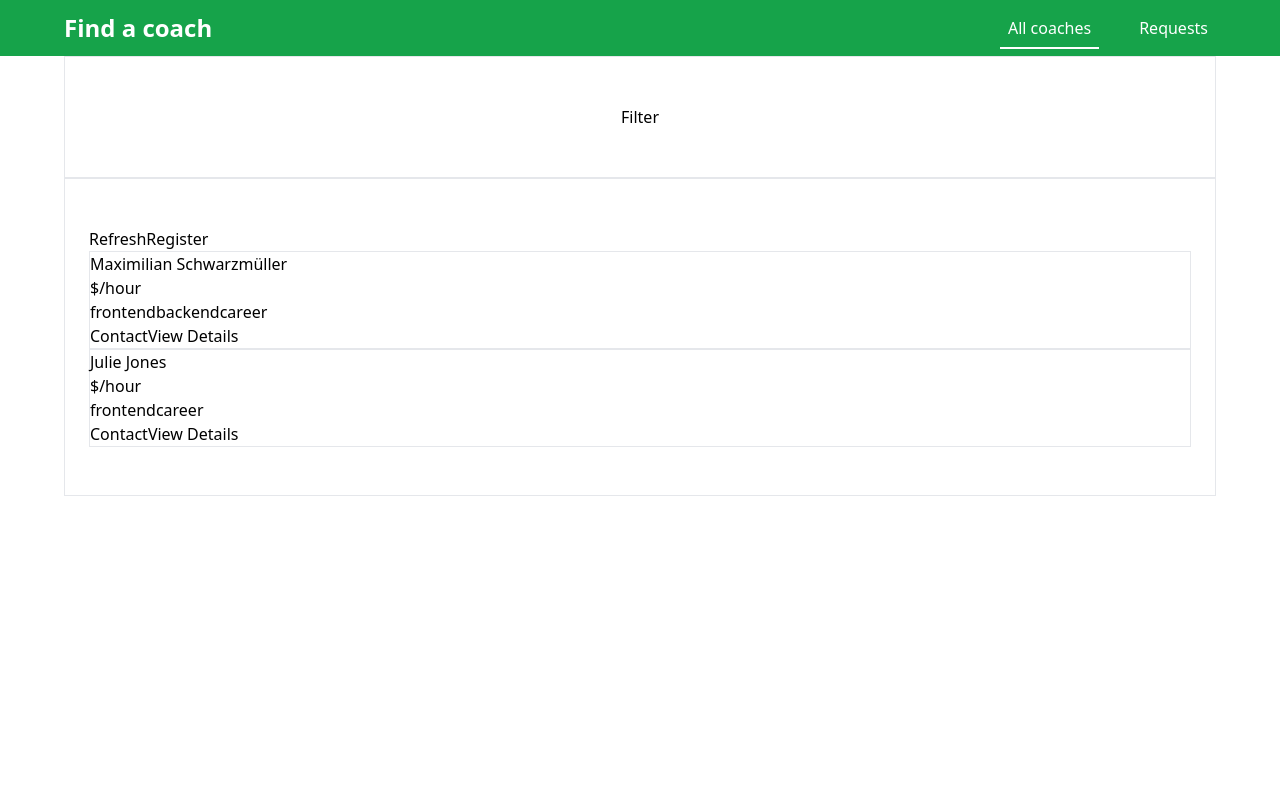
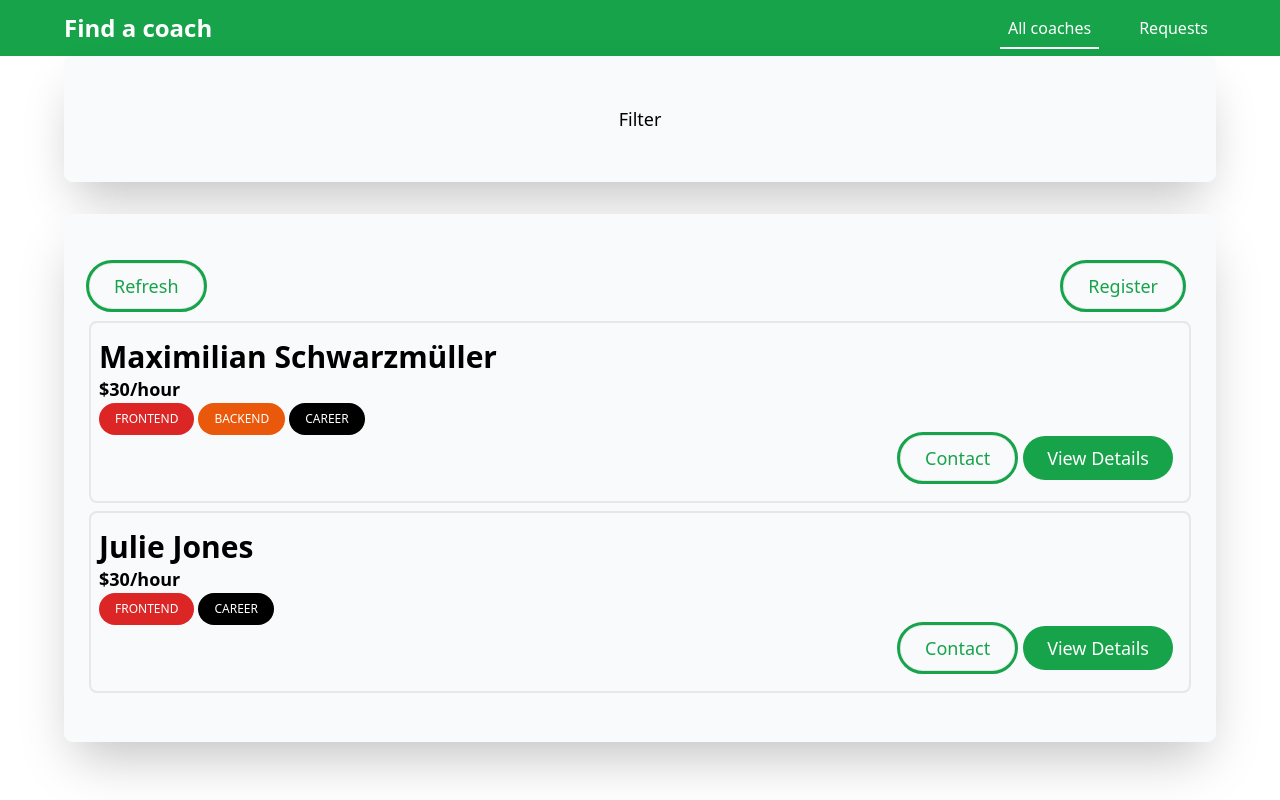
Before and after one commit to FedorivRostik/Vue_coach, a Vue app: page /coaches in a window 1280 px wide. Built offline with nearby package versions, Linux system fonts and the light colour scheme.

Commit message:
added Base badge/button/card

```diff
--- a/public/output.css
+++ b/public/output.css
@@ -522,34 +522,6 @@ video {
   --tw-backdrop-sepia:  ;
 }
 
-.container {
-  width: 100%;
-}
-
-@media (min-width: 480px) {
-  .container {
-    max-width: 480px;
-  }
-}
-
-@media (min-width: 768px) {
-  .container {
-    max-width: 768px;
-  }
-}
-
-@media (min-width: 976px) {
-  .container {
-    max-width: 976px;
-  }
-}
-
-@media (min-width: 1440px) {
-  .container {
-    max-width: 1440px;
-  }
-}
-
 /*?TheHeader*/
 
 li.header-link a {
@@ -580,9 +552,122 @@ li.header-link a.active {
 
 /*!end*/
 
+/*?BaseButton*/
+
+button.flat,
+  a.flat {
+  margin-right: 0.5rem;
+  margin-bottom: 0.25rem;
+  display: inline-block;
+  transform: translate(var(--tw-translate-x), var(--tw-translate-y)) rotate(var(--tw-rotate)) skewX(var(--tw-skew-x)) skewY(var(--tw-skew-y)) scaleX(var(--tw-scale-x)) scaleY(var(--tw-scale-y));
+  border-radius: 9999px;
+  border-style: none;
+  --tw-bg-opacity: 1;
+  background-color: rgb(22 163 74 / var(--tw-bg-opacity));
+  padding-top: 0.5rem;
+  padding-bottom: 0.5rem;
+  padding-left: 1.5rem;
+  padding-right: 1.5rem;
+  text-align: center;
+  --tw-text-opacity: 1;
+  color: rgb(255 255 255 / var(--tw-text-opacity));
+  transition-duration: 200ms;
+}
+
+button.flat:hover,
+  a.flat:hover {
+  border-width: 1px;
+  --tw-bg-opacity: 1;
+  background-color: rgb(255 255 255 / var(--tw-bg-opacity));
+  --tw-text-opacity: 1;
+  color: rgb(22 163 74 / var(--tw-text-opacity));
+}
+
+button.flat:active,
+  a.flat:active {
+  opacity: 0.8;
+}
+
+button.outline,
+  a.outline {
+  margin-right: 0.5rem;
+  margin-bottom: 0.25rem;
+  display: inline-block;
+  transform: translate(var(--tw-translate-x), var(--tw-translate-y)) rotate(var(--tw-rotate)) skewX(var(--tw-skew-x)) skewY(var(--tw-skew-y)) scaleX(var(--tw-scale-x)) scaleY(var(--tw-scale-y));
+  border-radius: 9999px;
+  border-width: 1px;
+  border-style: solid;
+  background-color: transparent;
+  padding-top: 0.5rem;
+  padding-bottom: 0.5rem;
+  padding-left: 1.5rem;
+  padding-right: 1.5rem;
+  text-align: center;
+  --tw-text-opacity: 1;
+  color: rgb(22 163 74 / var(--tw-text-opacity));
+  transition-duration: 200ms;
+}
+
+button.outline:hover,
+  a.outline:hover {
+  border-color: transparent;
+  --tw-bg-opacity: 1;
+  background-color: rgb(22 163 74 / var(--tw-bg-opacity));
+  --tw-text-opacity: 1;
+  color: rgb(255 255 255 / var(--tw-text-opacity));
+}
+
+button.outline:active,
+  a.outline:active {
+  opacity: 0.8;
+}
+
+/*!end*/
+
+/*?BaseBadge*/
+
+span.badge {
+  display: inline-block;
+  border-radius: 9999px;
+  padding-top: 0.5rem;
+  padding-bottom: 0.5rem;
+  padding-left: 1rem;
+  padding-right: 1rem;
+  font-size: 0.75rem;
+  line-height: 1rem;
+  font-weight: 500;
+}
+
+span.badge.frontend {
+  --tw-bg-opacity: 1;
+  background-color: rgb(220 38 38 / var(--tw-bg-opacity));
+  --tw-text-opacity: 1;
+  color: rgb(255 255 255 / var(--tw-text-opacity));
+}
+
+span.badge.backend {
+  --tw-bg-opacity: 1;
+  background-color: rgb(234 88 12 / var(--tw-bg-opacity));
+  --tw-text-opacity: 1;
+  color: rgb(255 255 255 / var(--tw-text-opacity));
+}
+
+span.badge.career {
+  --tw-bg-opacity: 1;
+  background-color: rgb(0 0 0 / var(--tw-bg-opacity));
+  --tw-text-opacity: 1;
+  color: rgb(255 255 255 / var(--tw-text-opacity));
+}
+
+/*!end*/
+
 .mx-auto {
   margin-left: auto;
   margin-right: auto;
+}
+
+.mb-5 {
+  margin-bottom: 1.25rem;
 }
 
 .flex {
@@ -605,10 +690,6 @@ li.header-link a.active {
   max-width: 72rem;
 }
 
-.max-w-7xl {
-  max-width: 80rem;
-}
-
 .flex-1 {
   flex: 1 1 0%;
 }
@@ -621,12 +702,20 @@ li.header-link a.active {
   flex-grow: 1;
 }
 
+.transform {
+  transform: translate(var(--tw-translate-x), var(--tw-translate-y)) rotate(var(--tw-rotate)) skewX(var(--tw-skew-x)) skewY(var(--tw-skew-y)) scaleX(var(--tw-scale-x)) scaleY(var(--tw-scale-y));
+}
+
 .flex-col {
   flex-direction: column;
 }
 
 .items-center {
   align-items: center;
+}
+
+.justify-end {
+  justify-content: flex-end;
 }
 
 .justify-center {
@@ -637,19 +726,66 @@ li.header-link a.active {
   justify-content: space-between;
 }
 
+.gap-2 {
+  gap: 0.5rem;
+}
+
+.gap-3 {
+  gap: 0.75rem;
+}
+
+.gap-1 {
+  gap: 0.25rem;
+}
+
 .space-x-8 > :not([hidden]) ~ :not([hidden]) {
   --tw-space-x-reverse: 0;
   margin-right: calc(2rem * var(--tw-space-x-reverse));
   margin-left: calc(2rem * calc(1 - var(--tw-space-x-reverse)));
 }
 
+.space-y-2 > :not([hidden]) ~ :not([hidden]) {
+  --tw-space-y-reverse: 0;
+  margin-top: calc(0.5rem * calc(1 - var(--tw-space-y-reverse)));
+  margin-bottom: calc(0.5rem * var(--tw-space-y-reverse));
+}
+
+.space-y-3 > :not([hidden]) ~ :not([hidden]) {
+  --tw-space-y-reverse: 0;
+  margin-top: calc(0.75rem * calc(1 - var(--tw-space-y-reverse)));
+  margin-bottom: calc(0.75rem * var(--tw-space-y-reverse));
+}
+
+.rounded-lg {
+  border-radius: 0.5rem;
+}
+
 .border {
   border-width: 1px;
+}
+
+.border-2 {
+  border-width: 2px;
+}
+
+.border-gray-50 {
+  --tw-border-opacity: 1;
+  border-color: rgb(249 250 251 / var(--tw-border-opacity));
+}
+
+.bg-gray-50 {
+  --tw-bg-opacity: 1;
+  background-color: rgb(249 250 251 / var(--tw-bg-opacity));
 }
 
 .bg-green-600 {
   --tw-bg-opacity: 1;
   background-color: rgb(22 163 74 / var(--tw-bg-opacity));
+}
+
+.px-2 {
+  padding-left: 0.5rem;
+  padding-right: 0.5rem;
 }
 
 .px-6 {
@@ -667,6 +803,11 @@ li.header-link a.active {
   padding-bottom: 0.5rem;
 }
 
+.py-4 {
+  padding-top: 1rem;
+  padding-bottom: 1rem;
+}
+
 .text-center {
   text-align: center;
 }
@@ -674,6 +815,16 @@ li.header-link a.active {
 .text-2xl {
   font-size: 1.5rem;
   line-height: 2rem;
+}
+
+.text-3xl {
+  font-size: 1.875rem;
+  line-height: 2.25rem;
+}
+
+.text-lg {
+  font-size: 1.125rem;
+  line-height: 1.75rem;
 }
 
 .font-bold {
@@ -698,6 +849,16 @@ li.header-link a.active {
   text-decoration-line: none;
 }
 
+.shadow-2xl {
+  --tw-shadow: 0 25px 50px -12px rgb(0 0 0 / 0.25);
+  --tw-shadow-colored: 0 25px 50px -12px var(--tw-shadow-color);
+  box-shadow: var(--tw-ring-offset-shadow, 0 0 #0000), var(--tw-ring-shadow, 0 0 #0000), var(--tw-shadow);
+}
+
+.outline {
+  outline-style: solid;
+}
+
 .transition {
   transition-property: color, background-color, border-color, text-decoration-color, fill, stroke, opacity, box-shadow, transform, filter, -webkit-backdrop-filter;
   transition-property: color, background-color, border-color, text-decoration-color, fill, stroke, opacity, box-shadow, transform, filter, backdrop-filter;
@@ -706,6 +867,14 @@ li.header-link a.active {
   transition-duration: 150ms;
 }
 
+.duration-300 {
+  transition-duration: 300ms;
+}
+
 .ease-in-out {
   transition-timing-function: cubic-bezier(0.4, 0, 0.2, 1);
 }
+
+.hover\:opacity-95:hover {
+  opacity: 0.95;
+}
--- a/src/components/coaches/CoachItem.vue
+++ b/src/components/coaches/CoachItem.vue
@@ -1,13 +1,15 @@
 <template>
-    <li class=" border">
-        <h3>{{ fullName }}</h3>
-        <h4>${{ rate }}/hour</h4>
-        <div>
-            <span v-for="area in areas" :key="area">{{ area }}</span>
+    <li class=" border-2 rounded-lg px-2 py-4">
+        <div></div>
+        <h3 class=" font-extrabold text-3xl">{{ fullName }}</h3>
+        <h4 class="font-bold">${{ rate }}/hour</h4>
+        <div class=" flex gap-1">
+            <base-badge :type="area" :title="area" v-for="area in areas" :key="area">{{ area }}</base-badge>
         </div>
-        <div class="actions">
-            <router-link :to="coachContactLink">Contact</router-link>
-            <router-link :to="coachDetailsLink">View Details</router-link>
+        <div class="actions
+        flex justify-end items-center">
+            <base-button :to="coachContactLink" mode="outline" :link="true">Contact</base-button>
+            <base-button :to="coachDetailsLink" mode="flat" :link="true">View Details</base-button>
         </div>
     </li>
 </template>
--- /dev/null
+++ b/src/components/ui/BaseBadge.vue
@@ -0,0 +1,13 @@
+<template>
+    <span class="badge" :class="type">{{ text }}</span>
+</template>
+<script>
+export default {
+    props: ['type', 'title'],
+    computed: {
+        text() {
+            return this.title.toUpperCase();
+        }
+    }
+}
+</script>
--- /dev/null
+++ b/src/components/ui/BaseButton.vue
@@ -0,0 +1,31 @@
+<template>
+    <!-- ! mode can be 'flat' or 'outline' -->
+    <button v-if="!link" :class="mode">
+        <slot></slot>
+    </button>
+    <router-link :to="to" :class="mode" v-else>
+        <slot></slot>
+    </router-link>
+</template>
+<script>
+export default {
+    props: {
+        mode: {
+            type: String,
+            required: false,
+            default: null,
+        },
+        link: {
+            type: Boolean,
+            required: false,
+            default: false
+        },
+        to: {
+            type: String,
+            required: false,
+            default: '/',
+        }
+    }
+
+}
+</script>
--- /dev/null
+++ b/src/components/ui/BaseCard.vue
@@ -0,0 +1,7 @@
+<template>
+    <div class="max-w-6xl mx-auto w-full text-lg flex flex-col gap-2
+    px-6 py-12 bg-gray-50 border border-gray-50
+      rounded-lg mb-5 shadow-2xl  hover:opacity-95 transform duration-300 ">
+        <slot></slot>
+    </div>
+</template>
--- a/src/components/ui/BaseWrapper.vue
+++ b/src/components/ui/BaseWrapper.vue
@@ -1,5 +1,5 @@
 <template>
-    <div class="flex-grow flex-1">
+    <div class="flex-grow flex-1 gap-3 flex flex-col">
         <slot></slot>
     </div>
 </template>
--- a/src/main.js
+++ b/src/main.js
@@ -4,10 +4,16 @@ import App from "./App.vue";
 import router from "./router";
 import store from "./store";
 import BaseWrapper from "./components/ui/BaseWrapper";
+import BaseCard from "./components/ui/BaseCard";
+import BaseButton from "./components/ui/BaseButton";
+import BaseBadge from "./components/ui/BaseBadge";
 
 const app = createApp(App);
 
 app.component("base-wrapper", BaseWrapper);
+app.component("base-card", BaseCard);
+app.component("base-button", BaseButton);
+app.component("base-badge", BaseBadge);
 
 app.use(router);
 app.use(store);
--- a/src/pages/coaches/CoachesList.vue
+++ b/src/pages/coaches/CoachesList.vue
@@ -1,21 +1,25 @@
 <template>
     <base-wrapper>
-        <section class=" container max-w-6xl mx-auto px-6 py-12 border">
+        <base-card>
             <p class=" text-center">Filter</p>
-        </section>
+        </base-card>
 
-        <section class=" container max-w-6xl mx-auto px-6 py-12 border">
-            <div class="controls">
-                <button>Refresh</button>
-                <router-link to="/register">Register</router-link>
+
+        <base-card>
+            <div class="controls
+            flex justify-between items-center">
+                <base-button mode="outline">Refresh</base-button>
+                <base-button to="/register" mode="outline" :link="true">Register</base-button>
+
             </div>
-
-            <ul v-if="hasCoaches">
+            <ul v-if="hasCoaches" class="space-y-2">
                 <coach-item v-for="coach in coaches" :key="coach.id" :firstName="coach.firstName" :lastName="coach.lastName"
-                    :areas="coach.areas" :rate="coach.rate" :id="coach.id">{{ coach.firstName }}</coach-item>
+                    :areas="coach.areas" :rate="coach.hourlyRate" :id="coach.id">{{ coach.firstName
+                    }}</coach-item>
             </ul>
             <h3 v-else> No coaches found.</h3>
-        </section>
+        </base-card>
+
 
     </base-wrapper>
 </template>
--- a/src/styles/input.css
+++ b/src/styles/input.css
@@ -11,4 +11,30 @@
     @apply border-b-2 border-white  p-2 border-solid text-white;
   }
   /*!end*/
+
+  /*?BaseButton*/
+  button.flat,
+  a.flat {
+    @apply inline-block rounded-full mr-2 mb-1 bg-green-600 py-2 px-6 text-center text-white border-none hover:bg-white hover:border hover:text-green-600 active:opacity-80 transform duration-200;
+  }
+  button.outline,
+  a.outline {
+    @apply inline-block rounded-full border mr-2 mb-1 bg-transparent py-2 px-6 text-center text-green-600 border-solid hover:bg-green-600 hover:border-transparent hover:text-white active:opacity-80 transform duration-200;
+  }
+  /*!end*/
+
+  /*?BaseBadge*/
+  span.badge {
+    @apply inline-block rounded-full py-2 px-4 text-xs font-medium;
+  }
+  span.badge.frontend {
+    @apply bg-red-600 text-white;
+  }
+  span.badge.backend {
+    @apply bg-orange-600 text-white;
+  }
+  span.badge.career {
+    @apply bg-black text-white;
+  }
+  /*!end*/
 }
```
